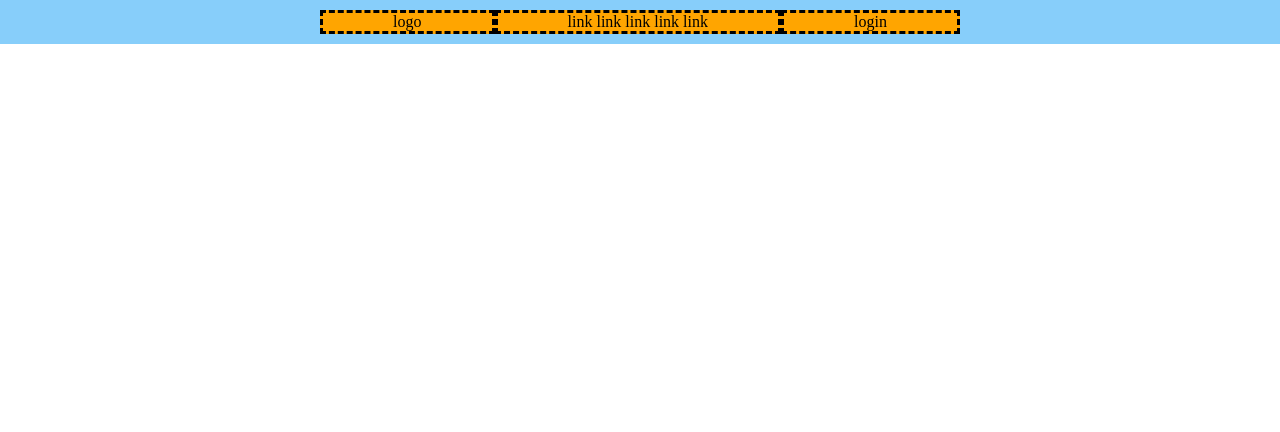
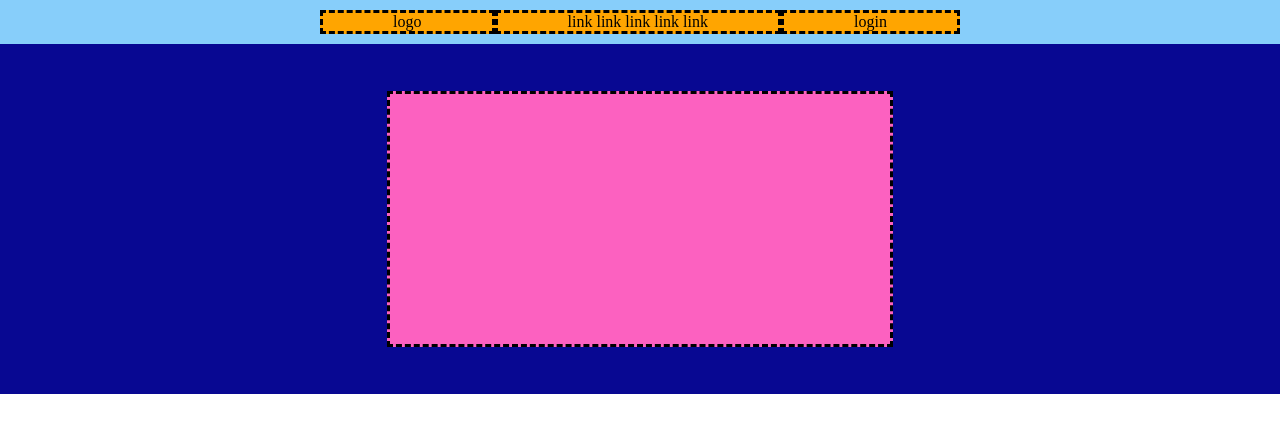
Before and after one commit to Domenico-lel/htmlcss-struttura-discord, a plain HTML site: page index.html in a window 1280 px wide. Drawn offline with Linux system fonts and the light colour scheme.

Commit message:
fine main rosa e blu

```diff
--- a/css/style.css
+++ b/css/style.css
@@ -31,3 +31,21 @@ header{
 }
 
 /* fine header*/
+
+.cont-blu{
+    display: flex;
+    height: 350px;
+    background-color: rgb(8, 8, 146);
+    justify-content: space-around;
+    align-items: center;
+}
+
+#pink{
+
+    height: 250px;
+    width: 500px;
+    background-color: rgb(252, 97, 192);
+    border-style: Dashed;
+}
+
+/* fine parte rosa e blu*/
--- a/index.html
+++ b/index.html
@@ -17,5 +17,15 @@
         </header>
     </div>
 
+    <!--fine header pagina-->
+
+    <main class="cont-blu">
+        <div id="pink"></div>
+    </main>
+
+    <!--fine parte rosa e blu-->
+
+
+
 </body>
 </html>
```
